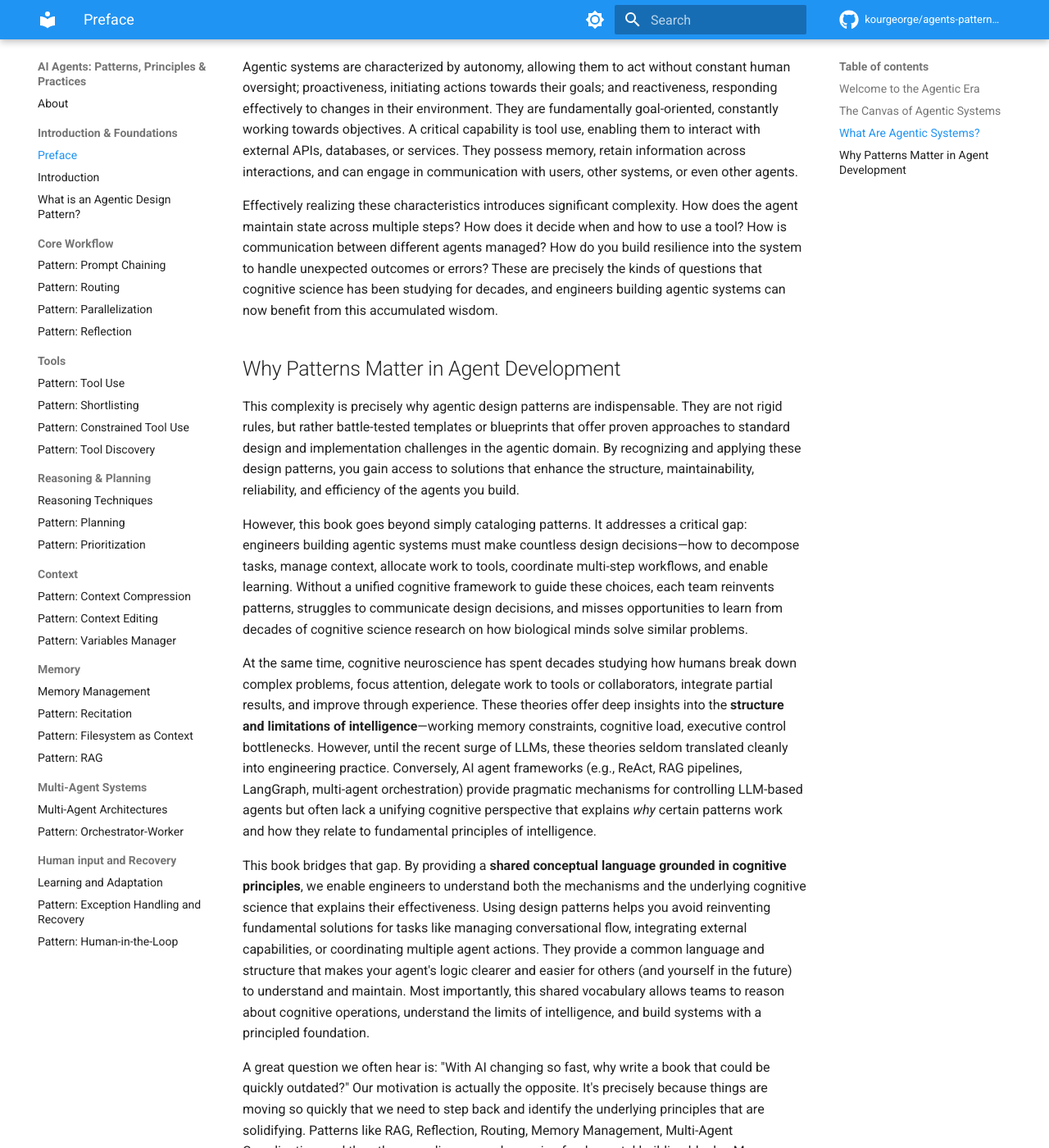
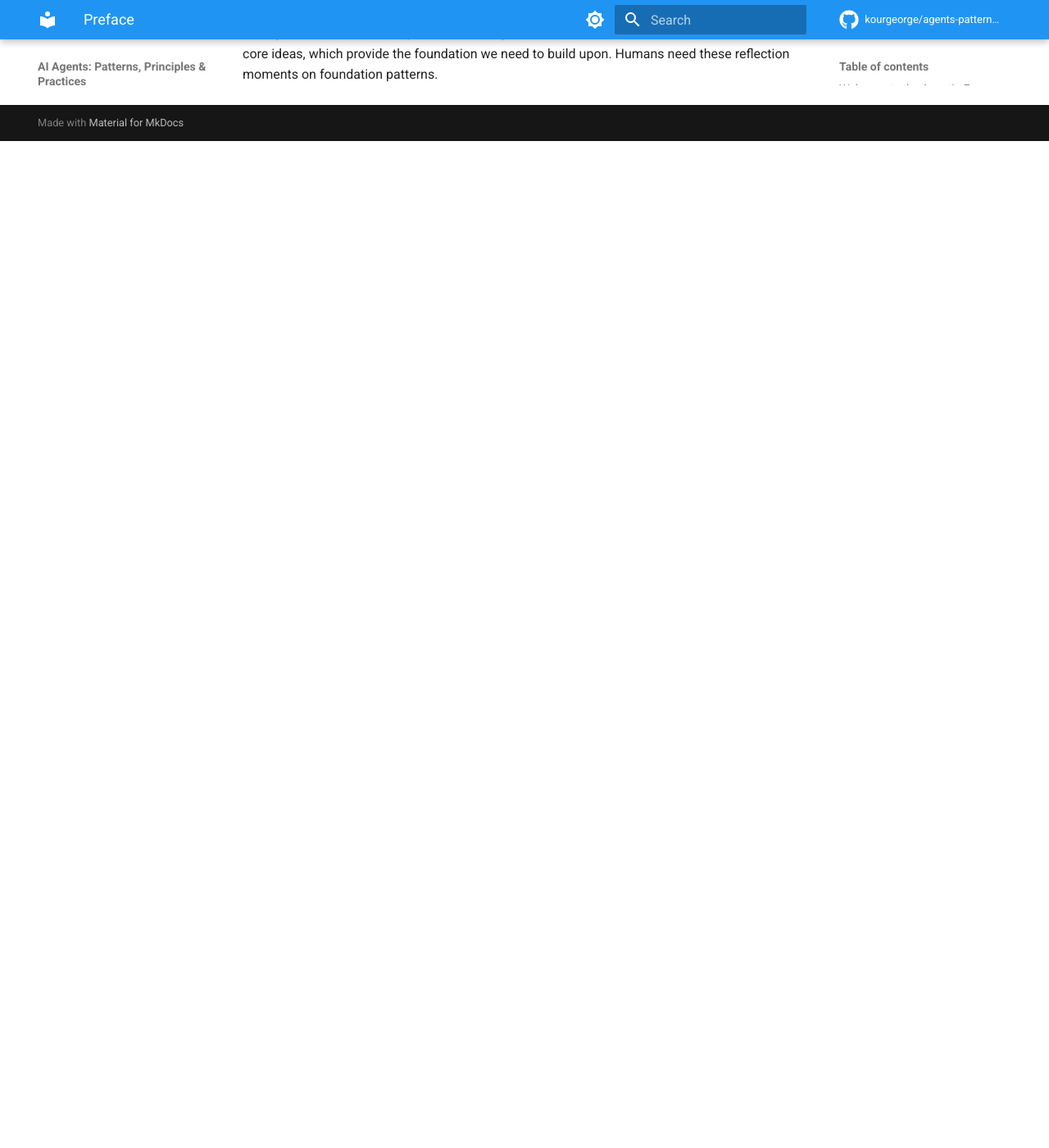
Before and after one commit to kourgeorge/agents-patterns-atlas, an MkDocs documentation site: the page built from docs/preface.md, in a window 1280 px wide and 1400 px high, scrolled down 2398 px. Shown: the whole window at 82% size. Built offline with MkDocs 1.6.1 and Material for MkDocs 9.7.7, drawn with Linux system fonts in a browser that asks for light colours; comment, search, counter and statistics services are not loaded; after the commit the page ends 2570 px from its top, so only the background shows below that; some of the changed text lies outside the part shown.

Commit message:
improving the preface and intro

```diff
--- a/docs/preface.md
+++ b/docs/preface.md
@@ -8,17 +8,11 @@
 
 The advent of powerful large language models (LLMs) has provided unprecedented capabilities for understanding and generating human-like content, serving as the cognitive engine for many of these agents. However, orchestrating these capabilities into systems that can reliably achieve complex goals requires more than just a powerful model. It requires structure, design, and a thoughtful approach to how the agent perceives, plans, acts, and interacts—grounded in an understanding of the fundamental principles of intelligence itself.
 
-We are at an inflection point. If the last few years were about the engine—the breathtaking ascent of Large Language Models—the next era is about the frameworks we build around them. It's about transforming these generators of plausible text into true agents of action. This transformation is happening at an extraordinary pace: AI agent startups raised over $2 billion by the end of 2024, with the market valued at $5.2 billion and projected to reach nearly $200 billion by 2034. According to recent studies, a majority of large IT companies are actively using agents, with a fifth of them starting within just the past year.
 
 This book is designed to be your practical guide through this transformation. It presents essential design patterns organized into comprehensive parts, covering everything from foundational workflow patterns to advanced multi-agent architectures, memory management, and production-ready safety mechanisms. Each pattern is battle-tested, clearly explained, and accompanied by practical code examples you can run, modify, and learn from.
 
-More importantly, this book provides AI agent engineers with a **shared conceptual language grounded in cognitive neuroscience**, enabling you to build intelligent problem solvers with a common understanding of how intelligence works. By grounding agent design in cognitive principles, this framework helps engineers understand the limits of intelligence—from working memory constraints and cognitive load to executive control bottlenecks—while inspiring effective solutions that map naturally onto existing agentic architectures.
+More importantly, this book provides AI agent engineers with a **shared conceptual language**, enabling you to build intelligent problem solvers with a common understanding of how intelligence works. By grounding agent design in cognitive principles, this framework helps engineers understand the limits of intelligence—from working memory constraints and cognitive load to executive control bottlenecks—while inspiring effective solutions that map naturally onto existing agentic architectures.
 
-## The Canvas of Agentic Systems
-
-Think of building intelligent systems as creating a complex work of art or engineering on a canvas. This canvas isn't a blank visual space, but rather the underlying infrastructure and frameworks that provide the environment and tools for your agents to exist and operate. It's the foundation upon which you'll build your intelligent application, managing state, communication, tool access, and the flow of logic.
-
-Building effectively on this agentic canvas demands more than just throwing components together. It requires understanding proven techniques – patterns – that address common challenges in designing and implementing agent behavior. Just as architectural patterns guide the construction of a building, or design patterns structure software, agentic design patterns provide reusable solutions for the recurring problems you'll face when bringing intelligent agents to life on your chosen canvas.
 
 ## What Are Agentic Systems?
 
@@ -26,7 +20,6 @@
 
 This shift represents a **fundamental transition in software engineering**: from building systems that manage data flow to building systems that **embody intelligence**. Building systems that must themselves decompose general problems, intelligently select solvers for subproblems, and synchronize cognitive states across multiple reasoning steps represents a qualitatively different class of engineering problem than coordinating data pipelines or distributed processes. It introduces novel challenges directly related to the limits of LLMs—challenges that traditional software engineering never faced. Effective context engineering, for instance, was not a problem in traditional software engineering.
 
-**Thus, a new conceptual language is needed**, one that provides engineers with the vocabulary to reason about these cognitive operations. This language must draw from decades of cognitive neuroscience research on how biological minds solve similar problems—how humans break down complex problems, focus attention, delegate work to tools or collaborators, integrate partial results, and improve through experience. These theories offer deep insights into the structure and limitations of intelligence, from working memory constraints and cognitive load to executive control bottlenecks.
 
 Imagine you need a system to manage customer inquiries. A traditional system might follow a fixed script. An agentic system, however, could perceive the nuances of a customer's query, access knowledge bases, interact with other internal systems (like order management), potentially ask clarifying questions, and proactively resolve the issue, perhaps even anticipating future needs. These agents operate on the canvas of your application's infrastructure, utilizing the services and data available to them.
 
@@ -38,10 +31,5 @@
 
 This complexity is precisely why agentic design patterns are indispensable. They are not rigid rules, but rather battle-tested templates or blueprints that offer proven approaches to standard design and implementation challenges in the agentic domain. By recognizing and applying these design patterns, you gain access to solutions that enhance the structure, maintainability, reliability, and efficiency of the agents you build.
 
-However, this book goes beyond simply cataloging patterns. It addresses a critical gap: engineers building agentic systems must make countless design decisions—how to decompose tasks, manage context, allocate work to tools, coordinate multi-step workflows, and enable learning. Without a unified cognitive framework to guide these choices, each team reinvents patterns, struggles to communicate design decisions, and misses opportunities to learn from decades of cognitive science research on how biological minds solve similar problems.
-
-At the same time, cognitive neuroscience has spent decades studying how humans break down complex problems, focus attention, delegate work to tools or collaborators, integrate partial results, and improve through experience. These theories offer deep insights into the **structure and limitations of intelligence**—working memory constraints, cognitive load, executive control bottlenecks. However, until the recent surge of LLMs, these theories seldom translated cleanly into engineering practice. Conversely, AI agent frameworks (e.g., ReAct, RAG pipelines, LangGraph, multi-agent orchestration) provide pragmatic mechanisms for controlling LLM-based agents but often lack a unifying cognitive perspective that explains *why* certain patterns work and how they relate to fundamental principles of intelligence.
-
-This book bridges that gap. By providing a **shared conceptual language grounded in cognitive principles**, we enable engineers to understand both the mechanisms and the underlying cognitive science that explains their effectiveness. Using design patterns helps you avoid reinventing fundamental solutions for tasks like managing conversational flow, integrating external capabilities, or coordinating multiple agent actions. They provide a common language and structure that makes your agent's logic clearer and easier for others (and yourself in the future) to understand and maintain. Most importantly, this shared vocabulary allows teams to reason about cognitive operations, understand the limits of intelligence, and build systems with a principled foundation.
 
 A great question we often hear is: "With AI changing so fast, why write a book that could be quickly outdated?" Our motivation is actually the opposite. It's precisely because things are moving so quickly that we need to step back and identify the underlying principles that are solidifying. Patterns like RAG, Reflection, Routing, Memory Management, Multi-Agent Coordination, and the others we discuss are becoming fundamental building blocks. More importantly, the cognitive principles underlying these patterns—how working memory works, how attention is allocated, how complex problems are decomposed—these are universal principles of intelligence that transcend specific technologies. This book is an invitation to reflect on these core ideas, which provide the foundation we need to build upon. Humans need these reflection moments on foundation patterns.
```
Also changed, not shown: docs/about.md (+5 -2 lines), docs/index.md (+5 -2 lines).
